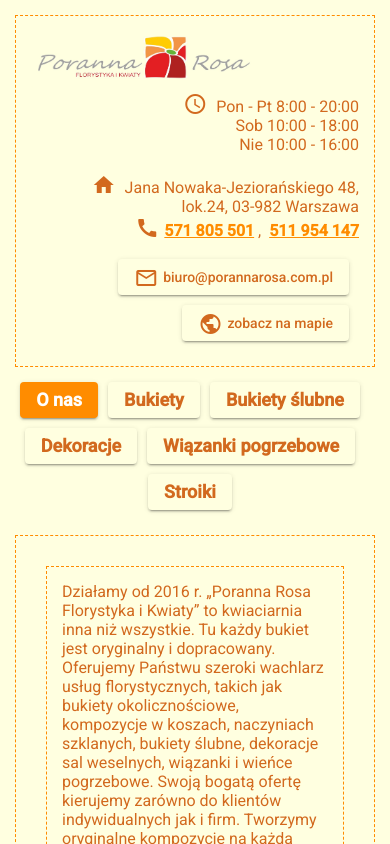
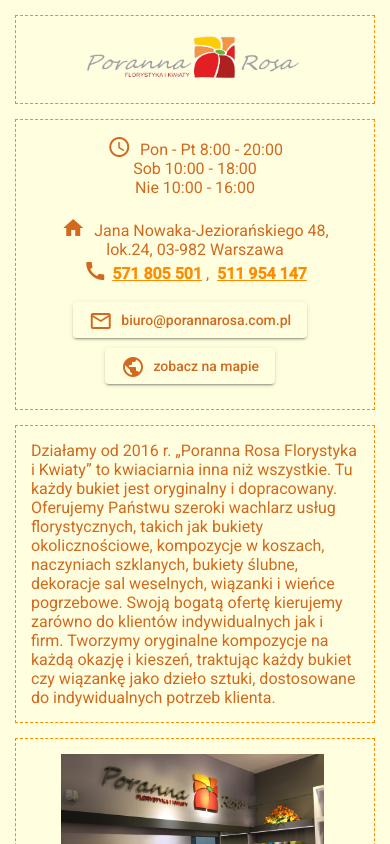
Before and after one commit to mbiedzki/poranna_rosa, an Angular app in the folder poranna/: page / in a window 390 px wide. Shown: the top 844 px of the page. Built offline with nearby package versions, Linux system fonts and the light colour scheme.

Commit message:
mobile main page

```diff
--- a/poranna/src/app/app.component.css
+++ b/poranna/src/app/app.component.css
@@ -0,0 +1,5 @@
+:host {
+    width: 100vw;
+    height: 100vh;
+    z-index: 100;
+}
--- a/poranna/src/app/app.component.html
+++ b/poranna/src/app/app.component.html
@@ -1,7 +1,16 @@
-<app-header></app-header>
-<app-message></app-message>
-<app-menu></app-menu>
-<app-main *ngIf="myGlobals.currentPage === 0"></app-main>
+<ng-container *ngIf="!mobileMode">
+    <app-header></app-header>
+    <app-message></app-message>
+    <app-menu></app-menu>
+</ng-container>
+
+<ng-container *ngIf="mobileMode">
+    <app-mobile-header></app-mobile-header>
+    <app-message></app-message>
+</ng-container>
+
+<app-main *ngIf="!mobileMode && myGlobals.currentPage === 0"></app-main>
+<app-mobile-main *ngIf="mobileMode && myGlobals.currentPage === 0"></app-mobile-main>
 <app-gallery *ngIf="myGlobals.currentPage === 1" [currentPage]="myGlobals.currentPage"></app-gallery>
 <app-gallery *ngIf="myGlobals.currentPage === 2" [currentPage]="myGlobals.currentPage"></app-gallery>
 <app-gallery *ngIf="myGlobals.currentPage === 3" [currentPage]="myGlobals.currentPage"></app-gallery>
--- a/poranna/src/app/app.component.ts
+++ b/poranna/src/app/app.component.ts
@@ -1,5 +1,7 @@
 import { Component, OnInit } from '@angular/core';
 import { GlobalsService } from './globals.service';
+import { Subscription } from 'rxjs';
+import { MobileModeService } from './services/mobileMode.service';
 
 @Component({
     selector: 'app-root',
@@ -8,8 +10,19 @@
 })
 export class AppComponent implements OnInit {
     title = 'poranna';
+    mobileMode = false;
+    mobileModeSubs = new Subscription();
 
-    constructor(public myGlobals: GlobalsService) {}
+    constructor(public myGlobals: GlobalsService, private mobileModeService: MobileModeService) {}
 
-    ngOnInit(): void {}
+    async ngOnInit(): Promise<void> {
+        await this.initMobileModeHandlers();
+    }
+
+    async initMobileModeHandlers() {
+        this.mobileModeSubs = this.mobileModeService.mobileMode.subscribe((mobileMode => {
+            this.mobileMode = mobileMode;
+        }));
+        await this.mobileModeService.setMobileModeHandlers();
+    }
 }
--- a/poranna/src/app/app.module.ts
+++ b/poranna/src/app/app.module.ts
@@ -14,6 +14,8 @@
 import { GalleryComponent } from './gallery/gallery.component';
 import { MatCardModule } from '@angular/material/card';
 import { MatGridListModule } from '@angular/material/grid-list';
+import { MobileHeaderComponent } from './mobile-header/mobile-header.component';
+import { MobileMainComponent } from './mobile-main/mobile-main.component';
 
 @NgModule({
   declarations: [
@@ -23,6 +25,8 @@
     MessageComponent,
     MenuComponent,
     GalleryComponent,
+    MobileHeaderComponent,
+    MobileMainComponent,
   ],
   imports: [
     BrowserModule,
--- a/poranna/src/app/main/main.component.html
+++ b/poranna/src/app/main/main.component.html
@@ -1,5 +1,4 @@
-<div class="panel">
-  <div class="panel-left-aligned">
+<div class="panel panel-left-aligned">
     Działamy od 2016 r. „Poranna Rosa Florystyka i Kwiaty” to kwiaciarnia inna niż wszystkie.
     Tu każdy bukiet jest oryginalny i dopracowany. Oferujemy Państwu szeroki wachlarz usług florystycznych,
     takich jak bukiety okolicznościowe, kompozycje w koszach, naczyniach szklanych, bukiety ślubne,
@@ -7,9 +6,8 @@
     indywidualnych jak i firm.
     Tworzymy oryginalne kompozycje na każdą okazję i kieszeń, traktując każdy bukiet czy wiązankę jako dzieło sztuki,
     dostosowane do indywidualnych potrzeb klienta.
-  </div>
-  <img class="main-picture" src="assets/img/mainpic1.jpg" alt="Main1">
-  <img class="main-picture" src="assets/img/mainpic2.jpg" alt="Main2">
-  <img class="main-picture" src="assets/img/mainpic3.jpg" alt="Main3">
-  <img class="main-picture" src="assets/img/mainpic4.jpg" alt="Main4">
+    <img class="main-picture" src="assets/img/mainpic1.jpg" alt="Main1">
+    <img class="main-picture" src="assets/img/mainpic2.jpg" alt="Main2">
+    <img class="main-picture" src="assets/img/mainpic3.jpg" alt="Main3">
+    <img class="main-picture" src="assets/img/mainpic4.jpg" alt="Main4">
 </div>
--- /dev/null
+++ b/poranna/src/app/mobile-header/mobile-header.component.html
@@ -0,0 +1,3 @@
+<div class="header">
+    <img class="header-mobile-logo" src="assets/img/logo_long_yellow.jpg" alt="logo">
+</div>
--- /dev/null
+++ b/poranna/src/app/mobile-header/mobile-header.component.ts
@@ -0,0 +1,15 @@
+import { Component, OnInit } from '@angular/core';
+
+@Component({
+    selector: 'app-mobile-header',
+    templateUrl: './mobile-header.component.html',
+    styleUrls: ['./mobile-header.component.css'],
+})
+export class MobileHeaderComponent implements OnInit {
+
+    constructor() { }
+
+    ngOnInit(): void {
+    }
+
+}
--- /dev/null
+++ b/poranna/src/app/mobile-main/mobile-main.component.html
@@ -0,0 +1,47 @@
+<div class="header">
+    <div class="header-mobile-text">
+        <mat-icon>schedule</mat-icon>
+        Pon - Pt 8:00 - 20:00
+    </div>
+    <div class="header-mobile-text">Sob 10:00 - 18:00</div>
+    <div class="header-mobile-text">Nie 10:00 - 16:00</div>
+    <br/>
+    <div class="header-mobile-text">
+        <mat-icon>home</mat-icon>
+        Jana Nowaka-Jeziorańskiego 48,
+    </div>
+    <div class="header-mobile-text">lok.24, 03-982 Warszawa</div>
+    <div class="header-mobile-text">
+        <mat-icon>call</mat-icon>
+        <a href="tel:571 805 501" class="text-bold">571 805 501</a>
+        ,&nbsp;
+        <a href="tel:511 954 147" class="text-bold">511 954 147</a>
+    </div>
+    <br/>
+    <div class="header-mobile-text">
+        <a mat-button mat-raised-button href="mailto:biuro@porannarosa.com.pl ">
+            <mat-icon>mail_outline</mat-icon>
+            biuro@porannarosa.com.pl
+        </a>
+        <button mat-button mat-raised-button (click)="openMap()">
+            <mat-icon>public</mat-icon>
+            zobacz na mapie
+        </button>
+    </div>
+</div>
+<div class="panel panel-left-aligned">
+    Działamy od 2016 r. „Poranna Rosa Florystyka i Kwiaty” to kwiaciarnia inna niż wszystkie.
+    Tu każdy bukiet jest oryginalny i dopracowany. Oferujemy Państwu szeroki wachlarz usług florystycznych,
+    takich jak bukiety okolicznościowe, kompozycje w koszach, naczyniach szklanych, bukiety ślubne,
+    dekoracje sal weselnych, wiązanki i wieńce pogrzebowe. Swoją bogatą ofertę kierujemy zarówno do klientów
+    indywidualnych jak i firm.
+    Tworzymy oryginalne kompozycje na każdą okazję i kieszeń, traktując każdy bukiet czy wiązankę jako dzieło
+    sztuki,
+    dostosowane do indywidualnych potrzeb klienta.
+</div>
+<div class="panel">
+    <img class="main-mobile-picture" src="assets/img/mainpic1.jpg" alt="Main1">
+    <img class="main-mobile-picture" src="assets/img/mainpic2.jpg" alt="Main2">
+    <img class="main-mobile-picture" src="assets/img/mainpic3.jpg" alt="Main3">
+    <img class="main-mobile-picture" src="assets/img/mainpic4.jpg" alt="Main4">
+</div>
--- /dev/null
+++ b/poranna/src/app/mobile-main/mobile-main.component.ts
@@ -0,0 +1,20 @@
+import { Component, OnInit } from '@angular/core';
+
+@Component({
+    selector: 'app-mobile-main',
+    templateUrl: './mobile-main.component.html',
+    styleUrls: ['./mobile-main.component.css'],
+})
+export class MobileMainComponent implements OnInit {
+
+    constructor() { }
+
+    ngOnInit(): void {
+    }
+
+    openMap(): void {
+        console.log('mapa');
+        window.open('https://goo.gl/maps/LcYZAdwVFmUwUu347');
+    }
+
+}
--- a/poranna/src/styles.css
+++ b/poranna/src/styles.css
@@ -30,10 +30,21 @@
     text-align: right;
 }
 
+.header-mobile-text {
+    text-align: center;
+}
+
 .header-logo {
     position: relative;
     margin: auto;
     width: 70%
+}
+
+.header-mobile-logo {
+    display: block;
+    margin-left: auto;
+    margin-right: auto;
+    width: 70%;
 }
 
 .menu-container {
@@ -60,6 +71,12 @@
 .main-picture {
     height: 30%;
     width: 40%;
+    margin-right: 5px;
+}
+
+.main-mobile-picture {
+    height: 30%;
+    width: 80%;
     margin-right: 5px;
 }
 
```
Also changed, not shown: poranna/src/app/mobile-header/mobile-header.component.css (added), poranna/src/app/mobile-main/mobile-main.component.css (added), 2 other files (tests, documents, lock files or other folders).
